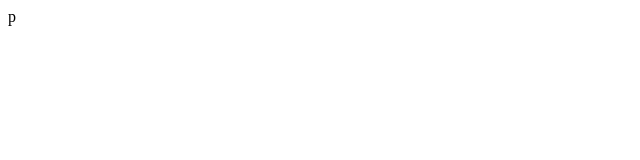
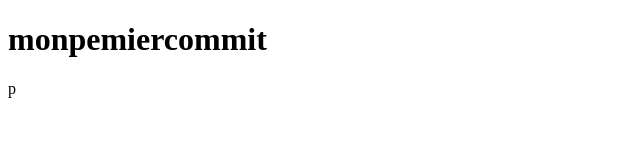
Before and after one commit to Salahgibril/githubChallenge1, a plain HTML site: page index.html in a window 1280 px wide. Shown: the whole page, without its empty margins (0-640 px from the left). Drawn offline with Linux system fonts and the light colour scheme.

Commit message:
Update index.html
add h1 in body

```diff
--- a/index.html
+++ b/index.html
@@ -5,6 +5,7 @@
     <title> challenge 1 </title>
   </head>
   <body>
+    <h1>monpemiercommit</h1>
     p
   </body>
 </html>
```
